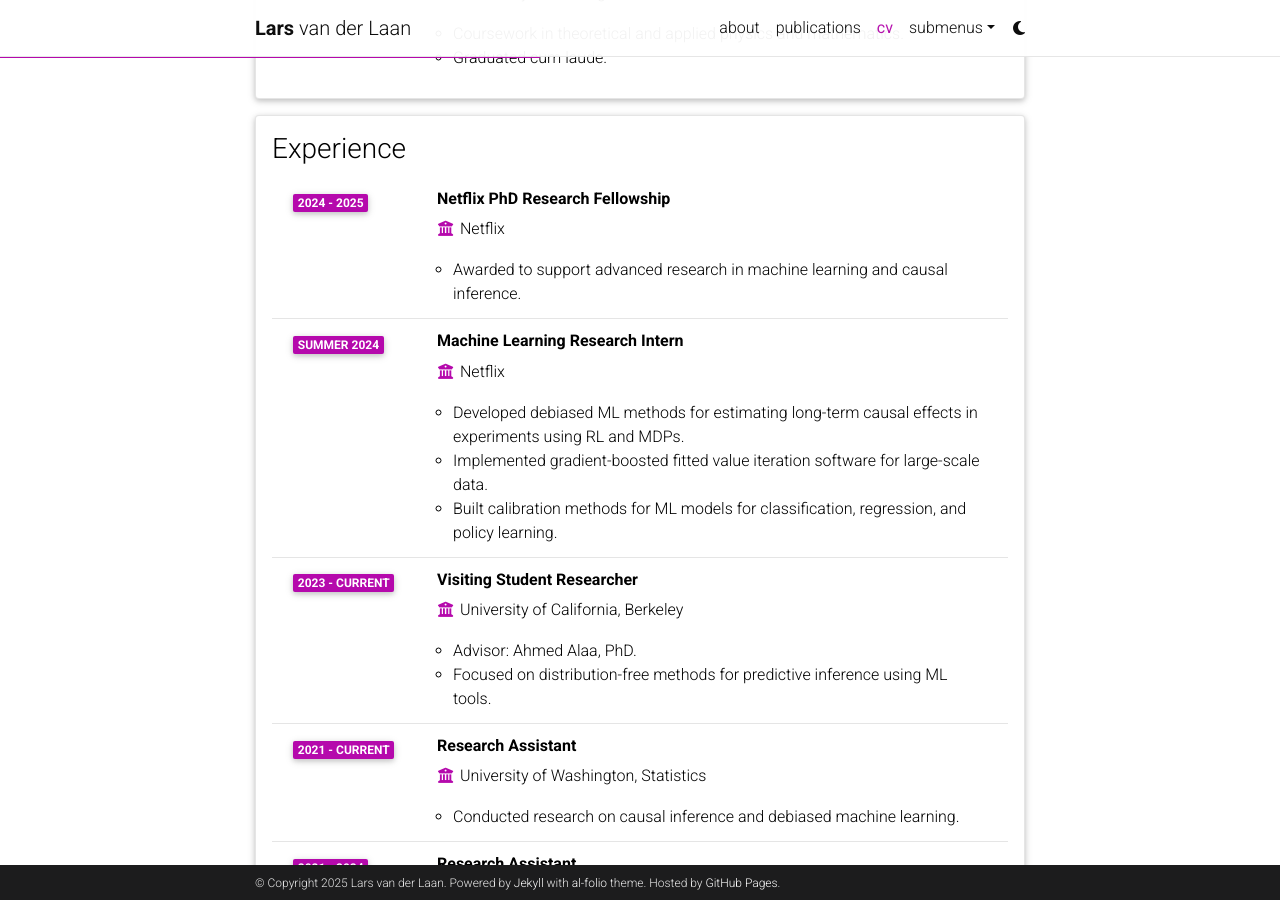
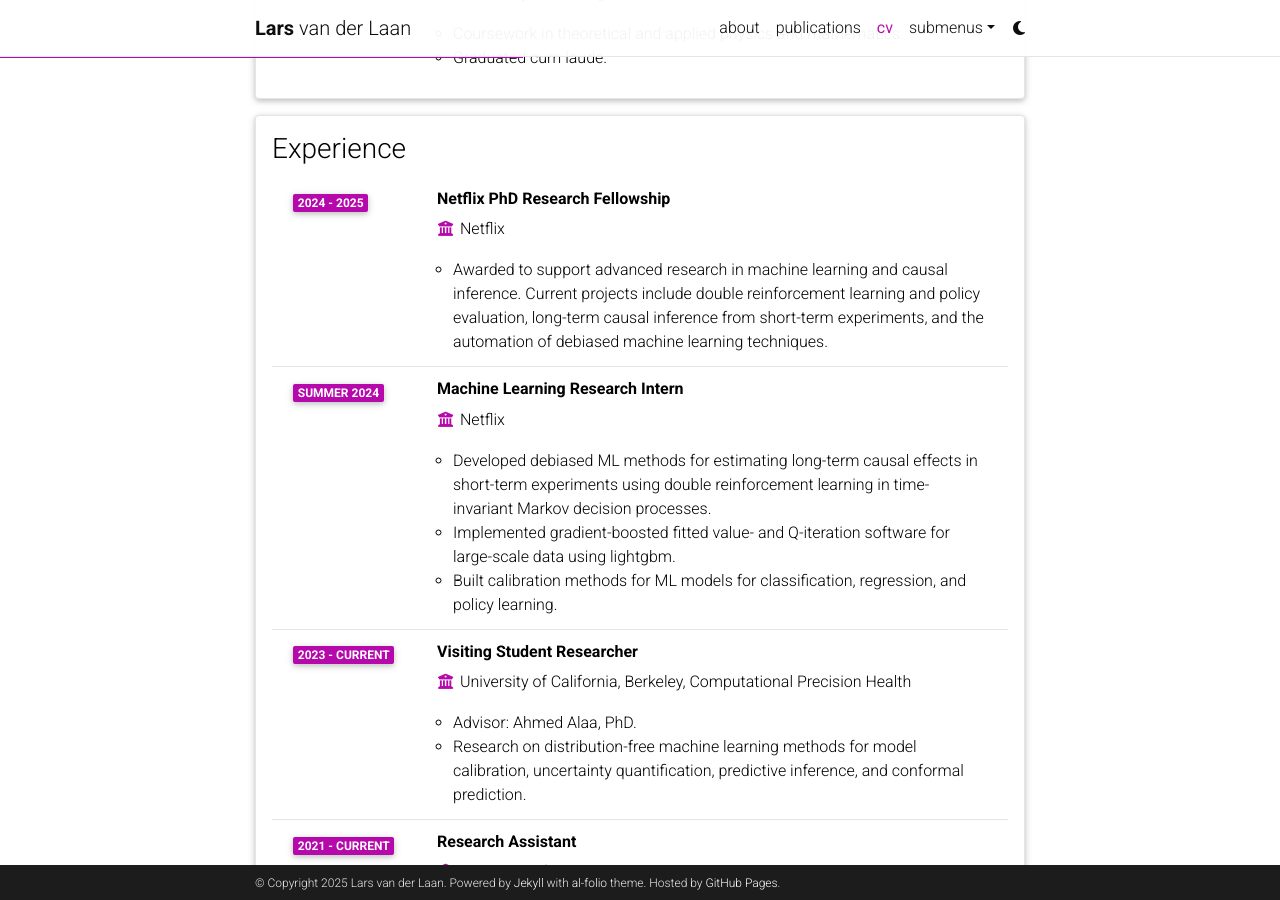
Before and after one commit to Larsvanderlaan/Larsvanderlaan.github.io, a Jekyll site: the page built from _pages/cv.md, in a window 1280 px wide and 900 px high, scrolled down 1239 px. Built offline with Jekyll 4.4.1, drawn with Linux system fonts in a browser that asks for light colours; full-size pictures stand in for the smaller copies a plugin makes; comment, search, counter and statistics services are not loaded; a style sheet for code colours, icons or effects is not loaded.

```diff
--- a/_data/cv.yml
+++ b/_data/cv.yml
@@ -42,20 +42,20 @@
       institution: "Netflix"
       year: "2024 - 2025"
       description:
-        - "Awarded to support advanced research in machine learning and causal inference."
+        - "Awarded to support advanced research in machine learning and causal inference. Current projects include double reinforcement learning and policy evaluation, long-term causal inference from short-term experiments, and the automation of debiased machine learning techniques."
     - title: "Machine Learning Research Intern"
       institution: "Netflix"
       year: "Summer 2024"
       description:
-        - "Developed debiased ML methods for estimating long-term causal effects in experiments using RL and MDPs."
-        - "Implemented gradient-boosted fitted value iteration software for large-scale data."
+        - "Developed debiased ML methods for estimating long-term causal effects in short-term experiments using double reinforcement learning in time-invariant Markov decision processes."
+        - "Implemented gradient-boosted fitted value- and Q-iteration software for large-scale data using lightgbm."
         - "Built calibration methods for ML models for classification, regression, and policy learning."
     - title: "Visiting Student Researcher"
-      institution: "University of California, Berkeley"
+      institution: "University of California, Berkeley, Computational Precision Health"
       year: "2023 - Current"
       description:
         - "Advisor: Ahmed Alaa, PhD."
-        - "Focused on distribution-free methods for predictive inference using ML tools."
+        - "Research on distribution-free machine learning methods for model calibration, uncertainty quantification, predictive inference, and conformal prediction."
     - title: "Research Assistant"
       institution: "University of Washington, Statistics"
       year: "2021 - Current"
```
Also changed, not shown: _pages/about.md (+2 -2 lines).
